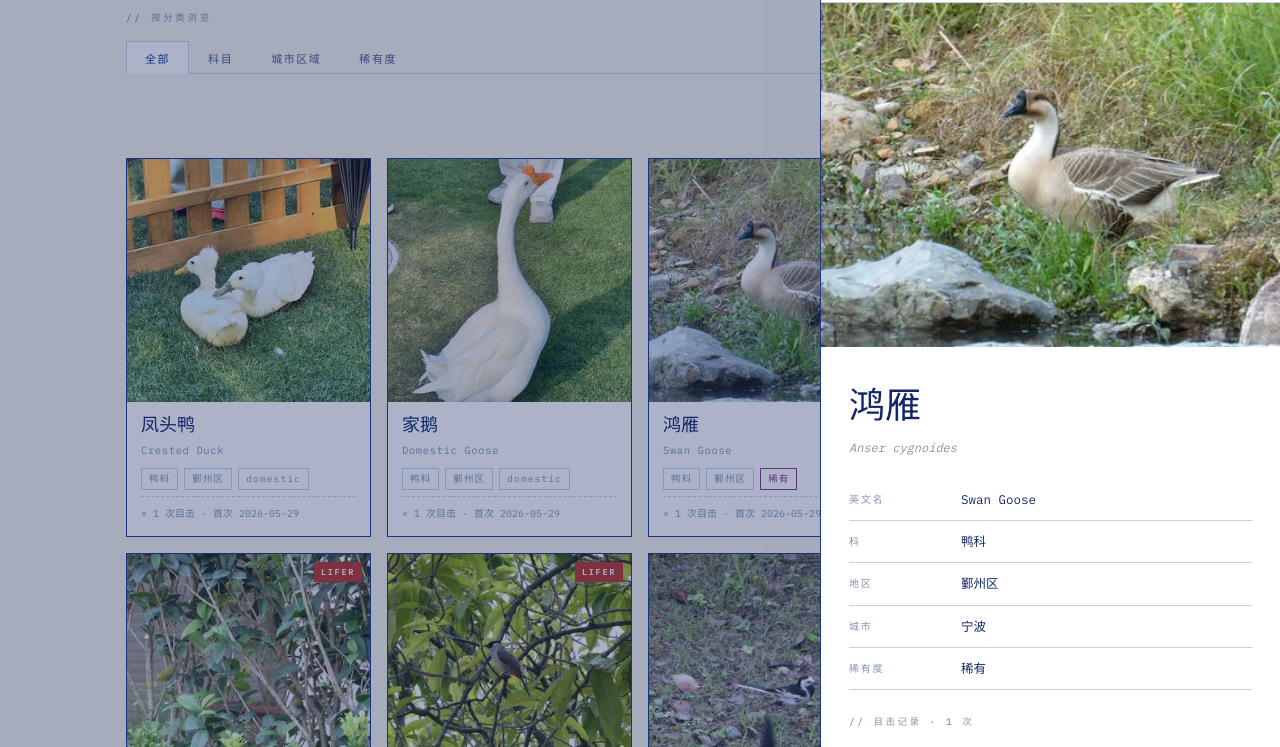
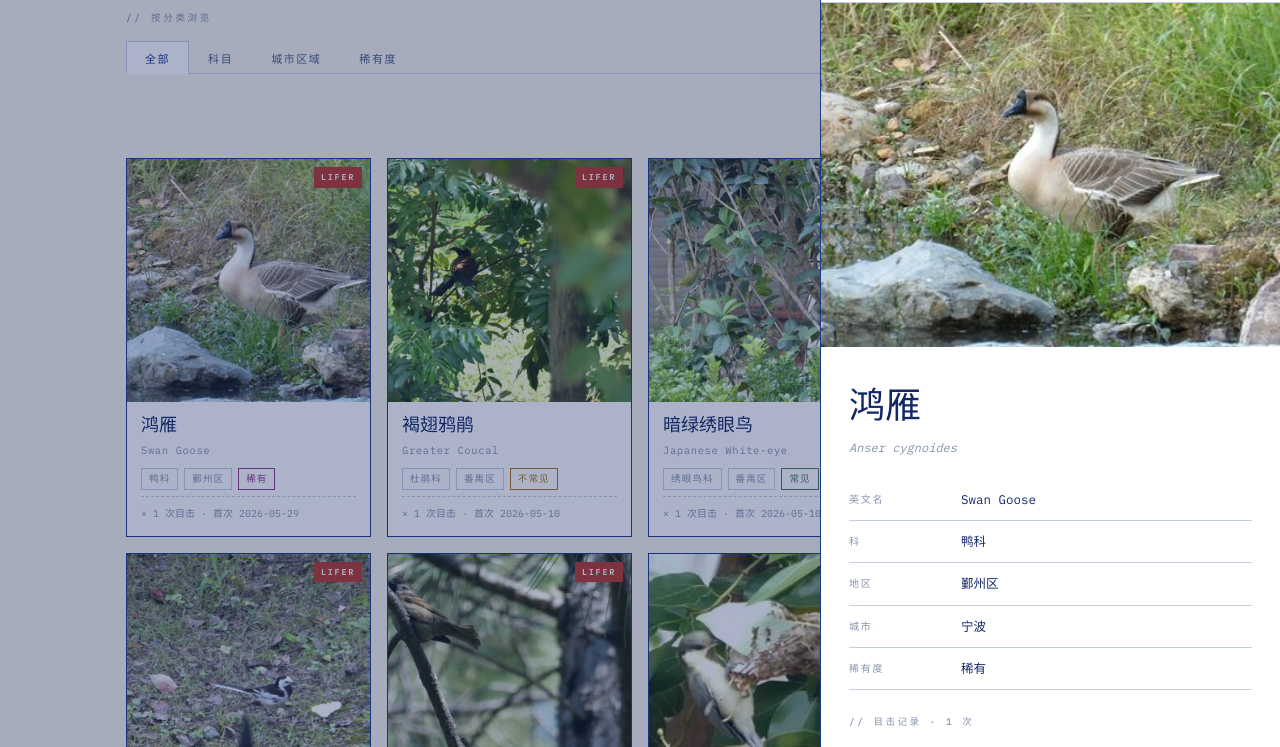
Before and after one commit to moltpany/bird-diary, a plain HTML site: page index.html in a window 1280 px wide. Both pictures are taken after a click on the button "鸿雁". Shown: the part 588-1335 px from the top of the page. Drawn offline with Linux system fonts and the light colour scheme.

Commit message:
fix something

```diff
--- a/index.html
+++ b/index.html
@@ -32,6 +32,7 @@
         --rare-uncommon: #b07520;
         --rare-rare:     #8b3a8b;
         --rare-very:     #b8392c;
+        --rare-domestic: #7a8499;
       }
       html.dark {
         --ink-bg:        #0e1830;
@@ -352,6 +353,7 @@
       .rarity-uncommon { border-color: var(--rare-uncommon); color: var(--rare-uncommon); }
       .rarity-rare     { border-color: var(--rare-rare);     color: var(--rare-rare); }
       .rarity-very_rare { border-color: var(--rare-very);   color: var(--rare-very); }
+      .rarity-domestic { border-color: var(--rare-domestic); color: var(--rare-domestic); }
 
       .card-sightings {
         font-size: 10px;
@@ -601,8 +603,13 @@
       });
 
       // ─── rarity helpers ───
-      const RARITY_ORDER = ['very_rare', 'rare', 'uncommon', 'common'];
-      const RARITY_ZH = { common: '常见', uncommon: '不常见', rare: '稀有', very_rare: '珍稀' };
+      // order = rarest → least rare; 'domestic'(驯化/家养) is not "rare", it sorts last
+      const RARITY_ORDER = ['very_rare', 'rare', 'uncommon', 'common', 'domestic'];
+      const RARITY_ZH = { common: '常见', uncommon: '不常见', rare: '稀有', very_rare: '珍稀', domestic: '驯化' };
+      // unknown rarities sort to the very end and never count as "rarest"
+      function rarityRank(r) { const i = RARITY_ORDER.indexOf(r); return i === -1 ? 99 : i; }
+      // combined city+district key for the 城市区域 filter
+      function areaKey(s) { return s.city ? s.city + ' · ' + s.area : (s.area || ''); }
 
       // ─── silhouette SVG (generic bird) ───
       const SILHOUETTE_SVG = `<svg viewBox="0 0 100 100" fill="currentColor" class="silhouette">
@@ -641,7 +648,7 @@
           speciesMap[s.species_zh].sightings.push(s);
           // keep the rarest sighting as species representative
           const cur = speciesMap[s.species_zh].species;
-          if (RARITY_ORDER.indexOf(s.rarity) < RARITY_ORDER.indexOf(cur.rarity)) {
+          if (rarityRank(s.rarity) < rarityRank(cur.rarity)) {
             speciesMap[s.species_zh].species = s;
           }
         }
@@ -655,7 +662,8 @@
         let rarest = null;
         for (const zh of species) {
           const s = speciesMap[zh].species;
-          if (!rarest || RARITY_ORDER.indexOf(s.rarity) < RARITY_ORDER.indexOf(rarest.rarity)) rarest = s;
+          if (s.rarity === 'domestic') continue; // 驯化物种不计入"最稀有"
+          if (!rarest || rarityRank(s.rarity) < rarityRank(rarest.rarity)) rarest = s;
         }
         if (rarest) {
           document.getElementById('stat-rarest').textContent = rarest.species_zh;
@@ -666,7 +674,7 @@
       function getFilterValues() {
         const keys = Object.keys(speciesMap);
         if (activeTab === 'family') return [...new Set(keys.map(k => speciesMap[k].species.family).filter(Boolean))].sort();
-        if (activeTab === 'area')   return [...new Set(keys.map(k => speciesMap[k].species.area).filter(Boolean))].sort();
+        if (activeTab === 'area')   return [...new Set(keys.map(k => areaKey(speciesMap[k].species)).filter(Boolean))].sort((a, b) => a.localeCompare(b, 'zh'));
         if (activeTab === 'rarity') return RARITY_ORDER.filter(r => keys.some(k => speciesMap[k].species.rarity === r));
         return [];
       }
@@ -699,7 +707,7 @@
         return keys.filter(k => {
           const s = speciesMap[k].species;
           if (activeTab === 'family') return s.family === activeChip;
-          if (activeTab === 'area')   return s.area === activeChip;
+          if (activeTab === 'area')   return areaKey(s) === activeChip;
           if (activeTab === 'rarity') return s.rarity === activeChip;
           return true;
         });
@@ -720,7 +728,7 @@
 
         // sort: rarity (rarest first), then alphabetical
         filtered.sort((a, b) => {
-          const ri = RARITY_ORDER.indexOf(speciesMap[a].species.rarity) - RARITY_ORDER.indexOf(speciesMap[b].species.rarity);
+          const ri = rarityRank(speciesMap[a].species.rarity) - rarityRank(speciesMap[b].species.rarity);
           return ri !== 0 ? ri : a.localeCompare(b, 'zh');
         });
 
@@ -762,7 +770,7 @@
                 ${species.area ? `<span class="card-tag">${species.area}</span>` : ''}
                 ${species.rarity ? `<span class="card-tag ${rarityClass}">${RARITY_ZH[species.rarity] || species.rarity}</span>` : ''}
               </div>
-              <div class="card-sightings">× ${sightings.length} 次目击 · 首次 ${sightings[sightings.length-1]?.date || '—'}</div>
+              <div class="card-sightings">× ${sightings.length} 次目击 · 首次 ${sightings.reduce((m, s) => s.date < m ? s.date : m, sightings[0].date)}</div>
             </div>`;
           card.prepend(photoDiv);
 
@@ -795,8 +803,9 @@
           `<div class="detail-row"><dt>${k}</dt><dd>${v}</dd></div>`).join('');
 
         const list = document.getElementById('detail-sightings-list');
+        const ordered = [...sightings].sort((a, b) => b.date.localeCompare(a.date) || (b.time || '').localeCompare(a.time || ''));
         list.innerHTML = `<div class="detail-sightings-label">// 目击记录 · ${sightings.length} 次</div>` +
-          sightings.map(s => `
+          ordered.map(s => `
             <div class="sighting-entry">
               <span>${s.time || ''} ${s.area || ''}</span>
               <span class="s-date">${s.date}</span>
```
